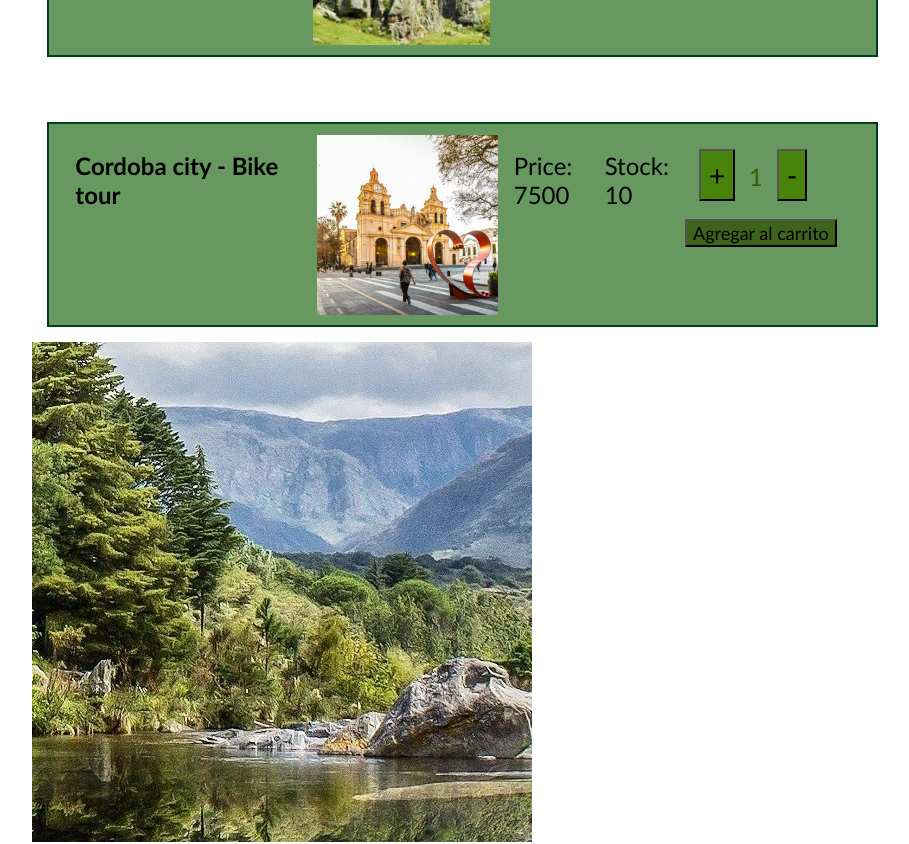
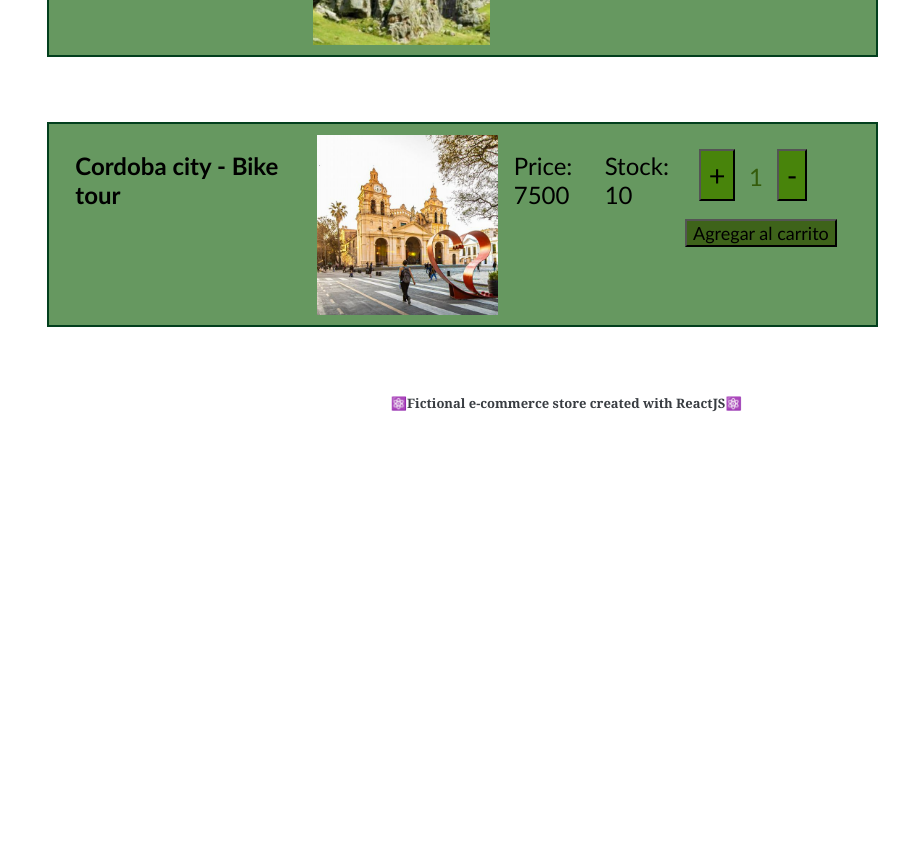
Before and after one commit to ConstanzaOriana/cordoba-travels-e-commerce, a React (Create React App) app: page / in a window 1280 px wide. Shown: the part 1000-1844 px from the top of the page, without its empty margins (104-1013 px from the left). After the commit the page ends 1464 px from the top, so only its background shows below. Built offline with nearby package versions, Linux system fonts and the light colour scheme.

Commit message:
Routes & Route

```diff
--- a/src/App.js
+++ b/src/App.js
@@ -1,30 +1,19 @@
+import React from 'react';
+import Layout from './components/Layout';
+import { BrowserRouter } from 'react-router-dom';
 import Navbar from './components/header/header';
 import Footer from './components/footer/footer';
-import ItemListContainer from './components/ItemListContainer/ItemListContainer';
-import Layout from './components/Layout';
-import ItemDetailContainer from './components/ItemDetailContainer/ItemDetailContainer';
-import { BrowserRouter } from 'react-router-dom';
+
 
 const App = () =>{
 
-    const saludo =  "Welcome, Córdoba enthusiasts!";
-
-    const onAdd = () =>{
-        console.log("Producto agregado");
-    }
-
     return (
-    <>
     <BrowserRouter>
-    <Layout>
-        <Navbar/>
-        <ItemListContainer saludo={saludo} onAdd = {onAdd}/>
-        <ItemDetailContainer/>
-        <Footer />
-    </Layout>
+    <Navbar/>
+    <Layout/>
+    <Footer/>
     </BrowserRouter>
-    </>
     );
     }
 
- export default App
+ export default App;
--- a/src/components/Layout.jsx
+++ b/src/components/Layout.jsx
@@ -1,8 +1,24 @@
 import React from 'react';
+import ItemListContainer from './ItemListContainer/ItemListContainer'
+import ItemDetailContainer from './ItemDetailContainer/ItemDetailContainer'
+import { Route, Routes } from 'react-router-dom';
 
-const Layout = (props) => {
+const Layout = () => {
+
+  const saludo =  "Welcome, Córdoba enthusiasts!";
+
+  const onAdd = () =>{
+      console.log("Producto agregado");
+  }
+
   return (
-    <div>{props.children}</div>
+
+    <Routes>
+        <Route path='/' element={<ItemListContainer saludo={saludo} onAdd = {onAdd}/>}/>
+
+        <Route path='/' element={<ItemDetailContainer/>}/>
+
+    </Routes>
   )
 }
 
```
